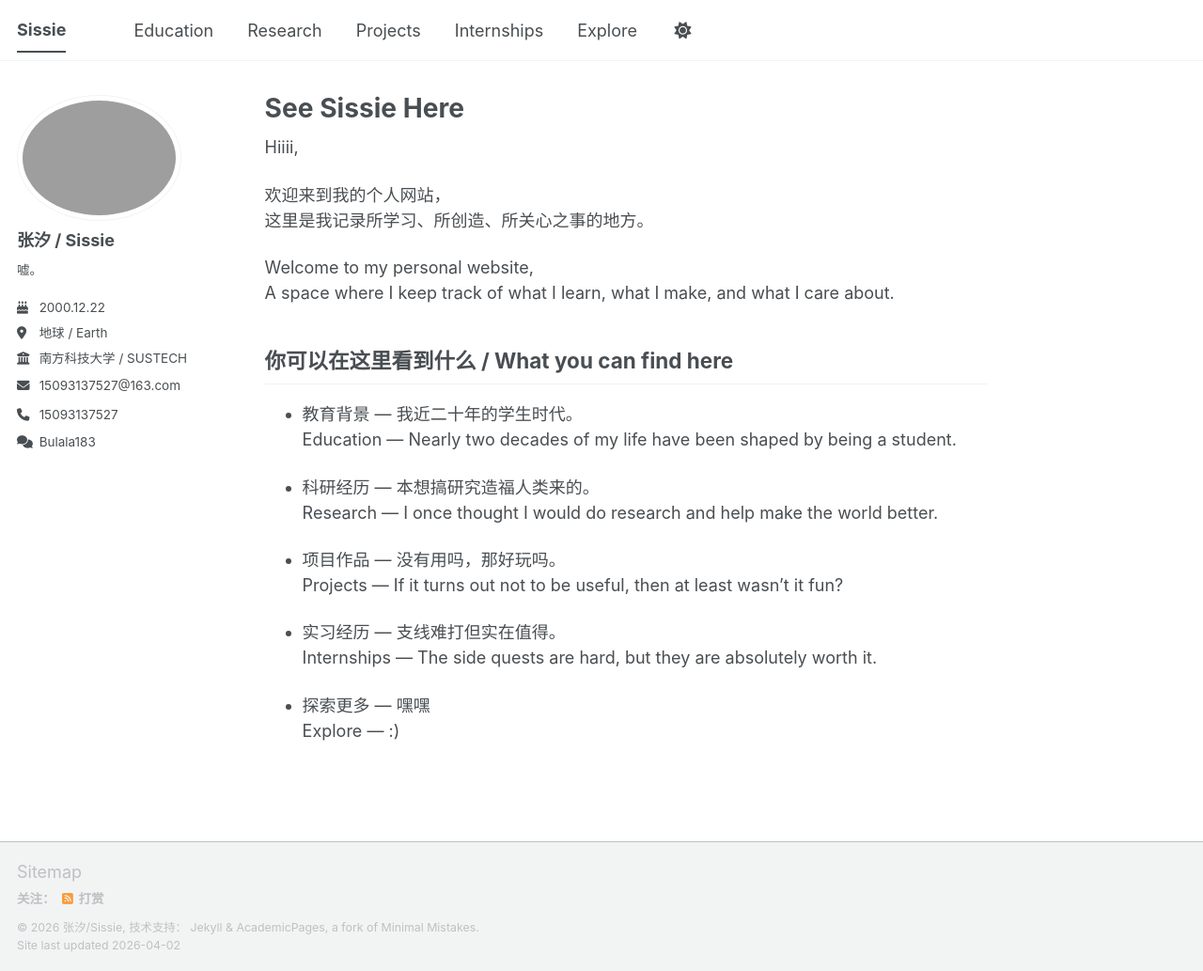
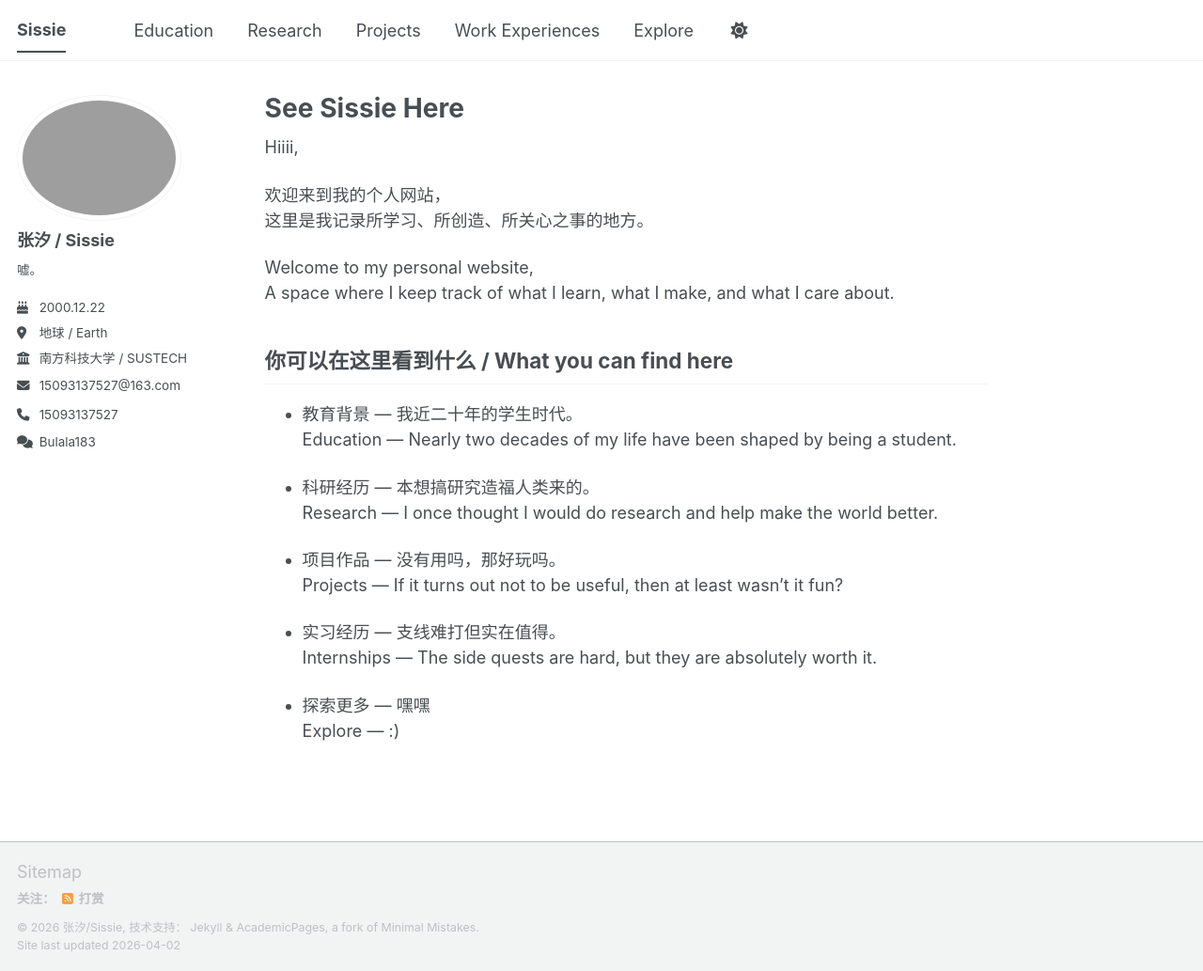
Before and after one commit to SeeSissie/SeeSissie.github.io, a Jekyll site: the page built from _pages/home.md, in a window 1280 px wide and 1033 px high. Shown: the whole window at 94% size. Built offline with Jekyll 4.4.1, drawn with Linux system fonts in a browser that asks for light colours; a script bundle is joined from its source files by our own code; library files that are not in the unit come from our copies.

Commit message:
Update navigation.yml

```diff
--- a/_data/navigation.yml
+++ b/_data/navigation.yml
@@ -9,16 +9,16 @@
 
 main:
   - title: "Education"
-    url: /cv/
+    url: /education/
 
   - title: "Research"
-    url: /publications/
+    url: /research/
 
   - title: "Projects"
-    url: /portfolio/
+    url: /projects/
 
-  - title: "Internships"
-    url: /talks/
+  - title: "Work Experiences"
+    url: /work experiences/
 
   # - title: "CV"
   #   url: /cv-json/
```
